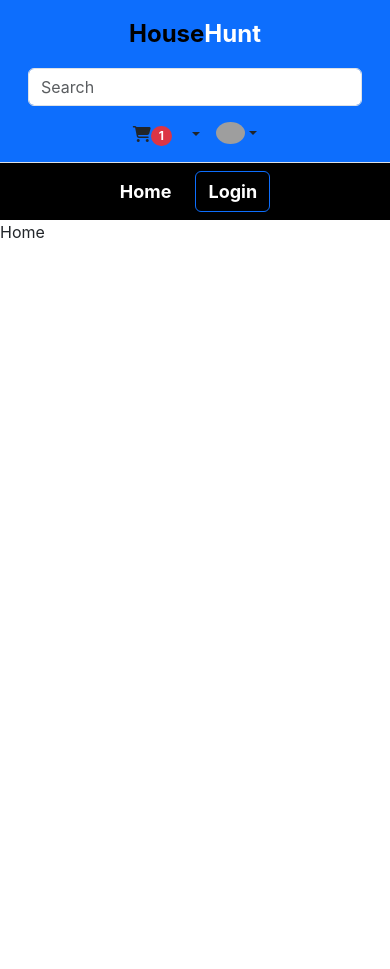
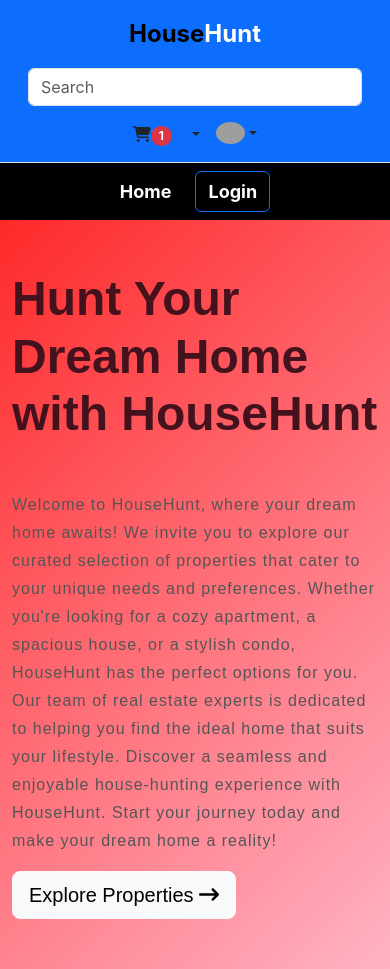
Before and after one commit to Benah0987/HouseHunt, a React (Create React App) app in the folder frontend/: page /home in a window 390 px wide. Before the commit the page ends 844 px from the top, so only its background shows below. Built offline with nearby package versions, Linux system fonts and the light colour scheme; grey boxes are pictures that could not be loaded.

Commit message:
user login and signup, home working

```diff
--- a/frontend/public/index.html
+++ b/frontend/public/index.html
@@ -24,6 +24,7 @@
       work correctly both with client-side routing and a non-root public URL.
       Learn how to configure a non-root public URL by running `npm run build`.
     -->
+    <link href="https://maxcdn.bootstrapcdn.com/font-awesome/4.7.0/css/font-awesome.min.css" rel="stylesheet">
     <link rel="stylesheet" href="https://cdnjs.cloudflare.com/ajax/libs/font-awesome/6.5.1/css/all.min.css" integrity="sha512-DTOQO9RWCH3ppGqcWaEA1BIZOC6xxalwEsw9c2QQeAIftl+Vegovlnee1c9QX4TctnWMn13TZye+giMm8e2LwA==" crossorigin="anonymous" referrerpolicy="no-referrer" />
     <link rel="stylesheet" href="path/to/font-awesome/css/font-awesome.min.css">
     <script src="https://cdn.jsdelivr.net/npm/bootstrap@5.3.2/dist/js/bootstrap.bundle.min.js" integrity="sha384-C6RzsynM9kWDrMNeT87bh95OGNyZPhcTNXj1NW7RuBCsyN/o0jlpcV8Qyq46cDfL" crossorigin="anonymous"></script>
--- a/frontend/src/components/Home.js
+++ b/frontend/src/components/Home.js
@@ -1,9 +1,59 @@
-import React from 'react'
+import React from 'react';
 
 function Home() {
+  const headerBlueStyle = {
+    background: 'linear-gradient(135deg, #fe2929, #ffb3c5)',
+    paddingBottom: '50px',
+    fontFamily: "'Source Sans Pro', sans-serif",
+    display: 'flex',
+    flexDirection: 'column',
+    alignItems: 'center',
+    paddingTop: '50px', // Adjust the paddingTop to control the space from the top
+  };
+
+  const imageStyle = {
+    maxWidth: '100%', // Adjust the maxWidth as needed
+    height: 'auto',
+  };
+
   return (
-    <div>Home</div>
-  )
+    <div>
+      <div className="header-blue" style={headerBlueStyle}>
+
+        <div className="container hero ">
+          <div className="row">
+            <div className="col-12 col-lg-6 col-xl-5 offset-xl-1">
+              <h1>Hunt Your Dream Home with HouseHunt</h1>
+              <p>
+                Welcome to HouseHunt, where your dream home awaits! We invite you to explore our curated selection of properties that cater to your unique needs and preferences. Whether you're looking for a cozy apartment, a spacious house, or a stylish condo, HouseHunt has the perfect options for you.
+
+                Our team of real estate experts is dedicated to helping you find the ideal home that suits your lifestyle. Discover a seamless and enjoyable house-hunting experience with HouseHunt.
+
+                Start your journey today and make your dream home a reality!
+                <br />
+              </p>
+              <button
+                className="btn btn-light btn-lg action-button"
+                type="button"
+              >
+                Explore Properties <i className="fa fa-long-arrow-right ml-2"></i>
+              </button>
+            </div>
+            <div className="col-md-5 col-lg-5 offset-lg-1 offset-xl-0 d-none d-lg-block phone-holder">
+              <div className="iphone-mockup">
+                <img
+                  className="device"
+                  src="https://i.imgur.com/bkCeTu7.png"
+                  alt="Device"
+                  style={imageStyle}
+                />
+              </div>
+            </div>
+          </div>
+        </div>
+      </div>
+    </div>
+  );
 }
 
-export default Home
+export default Home;
--- /dev/null
+++ b/frontend/src/components/home.css
@@ -0,0 +1,223 @@
+.header-blue {
+    background: linear-gradient(135deg, #fe2929, #ffb3c5);
+    background-color: #184e8e;
+    padding-bottom: 80px;
+    font-family: 'Source Sans Pro', sans-serif;
+  }
+
+  @media (min-width:768px) {
+    .header-blue {
+      padding-bottom: 120px;
+    }
+  }
+
+  .header-blue .navbar {
+    background: transparent;
+    padding-top: .75rem;
+    padding-bottom: .75rem;
+    color: #fff;
+    border-radius: 0;
+    box-shadow: none;
+    border: none;
+  }
+
+  @media (min-width:768px) {
+    .header-blue .navbar {
+      padding-top: 1rem;
+      padding-bottom: 1rem;
+    }
+  }
+
+  .header-blue .navbar .navbar-brand {
+    font-weight: bold;
+    color: inherit;
+  }
+
+  .header-blue .navbar .navbar-brand:hover {
+    color: #f0f0f0;
+  }
+
+  .header-blue .navbar .navbar-collapse {
+    border-top: 1px solid rgba(255,255,255,0.3);
+    margin-top: .5rem;
+  }
+
+  @media (min-width:768px) {
+    .header-blue .navbar .navbar-collapse {
+      border-color: transparent;
+      margin: 0;
+    }
+  }
+
+  .header-blue .navbar .navbar-collapse span .login {
+    color: #fff;
+    margin-right: .5rem;
+    text-decoration: none;
+  }
+
+  .header-blue .navbar .navbar-collapse span .login:hover {
+    color: #fff;
+  }
+
+  .header-blue .navbar .navbar-toggler {
+    border-color: rgba(255,255,255,0.3);
+  }
+
+  .header-blue .navbar .navbar-toggler:hover, .header-blue .navbar-toggler:focus {
+    background: none;
+  }
+
+  @media (min-width: 768px) {
+    .header-blue .navbar-nav .nav-link {
+      padding-left: .7rem;
+      padding-right: .7rem;
+    }
+  }
+
+  @media (min-width: 992px) {
+    .header-blue .navbar-nav .nav-link {
+      padding-left: 1.2rem;
+      padding-right: 1.2rem;
+    }
+  }
+
+  .header-blue .navbar.navbar-light .navbar-nav .nav-link {
+    color: #fff;
+  }
+
+  .header-blue .navbar.navbar-light .navbar-nav .nav-link:focus, .header-blue .navbar.navbar-light .navbar-nav .nav-link:hover {
+    color: #fcfeff !important;
+    background-color: transparent;
+  }
+
+  .header-blue .navbar .navbar-nav > li > .dropdown-menu {
+    margin-top: -5px;
+    box-shadow: 0 4px 8px rgba(0,0,0,.1);
+    background-color: #fff;
+    border-radius: 2px;
+  }
+
+  .header-blue .navbar .dropdown-menu .dropdown-item:focus, .header-blue .navbar .dropdown-menu .dropdown-item {
+    line-height: 2;
+    color: #37434d;
+  }
+
+  .header-blue .navbar .dropdown-menu .dropdown-item:focus, .header-blue .navbar .dropdown-menu .dropdown-item:hover {
+    background: #ebeff1;
+  }
+
+  .header-blue .action-button, .header-blue .action-button:not(.disabled):active {
+    border: 1px solid rgb(255,255,255);
+    border-radius: 40px;
+    color: #fff;
+    box-shadow: none;
+    text-shadow: none;
+    padding: .3rem .8rem;
+    background: transparent;
+    transition: background-color 0.25s;
+    outline: none;
+  }
+
+  .header-blue .action-button:hover {
+    color: #fff;
+  }
+
+  .header-blue .navbar .form-inline label {
+    color: #d9d9d9;
+  }
+
+  .header-blue .navbar .form-inline .search-field {
+    display: inline-block;
+    width: 80%;
+    background: none;
+    border: none;
+    border-bottom: 1px solid transparent;
+    border-radius: 0;
+    color: #fff;
+    box-shadow: none;
+    color: inherit;
+    transition: border-bottom-color 0.3s;
+  }
+
+  .header-blue .navbar .form-inline .search-field:focus {
+    border-bottom: 1px solid #ccc;
+  }
+
+  .header-blue .hero {
+    margin-top: 20px;
+    text-align: center;
+  }
+
+  @media (min-width:768px) {
+    .header-blue .hero {
+      margin-top: 60px;
+      text-align: left;
+    }
+  }
+
+  .header-blue .hero h1 {
+    color: #fff;
+    font-size: 40px;
+    margin-top: 0;
+    margin-bottom: 15px;
+    font-weight: 300;
+    line-height: 1.4;
+  }
+
+  @media (min-width:992px) {
+    .header-blue .hero h1 {
+      margin-top: 190px;
+      margin-bottom: 24px;
+      line-height: 1.2;
+    }
+  }
+
+  .header-blue .hero p {
+    color: rgba(255,255,255,0.8);
+    font-size: 20px;
+    margin-bottom: 30px;
+    font-weight: 300;
+  }
+
+  .header-blue .phone-holder {
+    text-align: right;
+  }
+
+  .header-blue div.iphone-mockup {
+   position: relative;
+      max-width: 300px;
+      margin-top: 172px;
+      display: inline-block;
+  }
+
+  .header-blue .iphone-mockup img.device {
+    width: 100%;
+    height: auto;
+  }
+
+  .header-blue .iphone-mockup .screen {
+    position: absolute;
+    width: 88%;
+    height: 77%;
+    top: 12%;
+    border-radius: 2px;
+    left: 6%;
+    border: 1px solid #444;
+    background-color: #aaa;
+    overflow: hidden;
+    background: url(../../assets/img/screen-content-iphone-6.jpg);
+    background-size: cover;
+    background-position: center;
+  }
+
+  .header-blue .iphone-mockup .screen:before {
+    content: '';
+    background-color: #fff;
+    position: absolute;
+    width: 70%;
+    height: 140%;
+    top: -12%;
+    right: -60%;
+    transform: rotate(-19deg);
+    opacity: 0.2;
+  }
```
